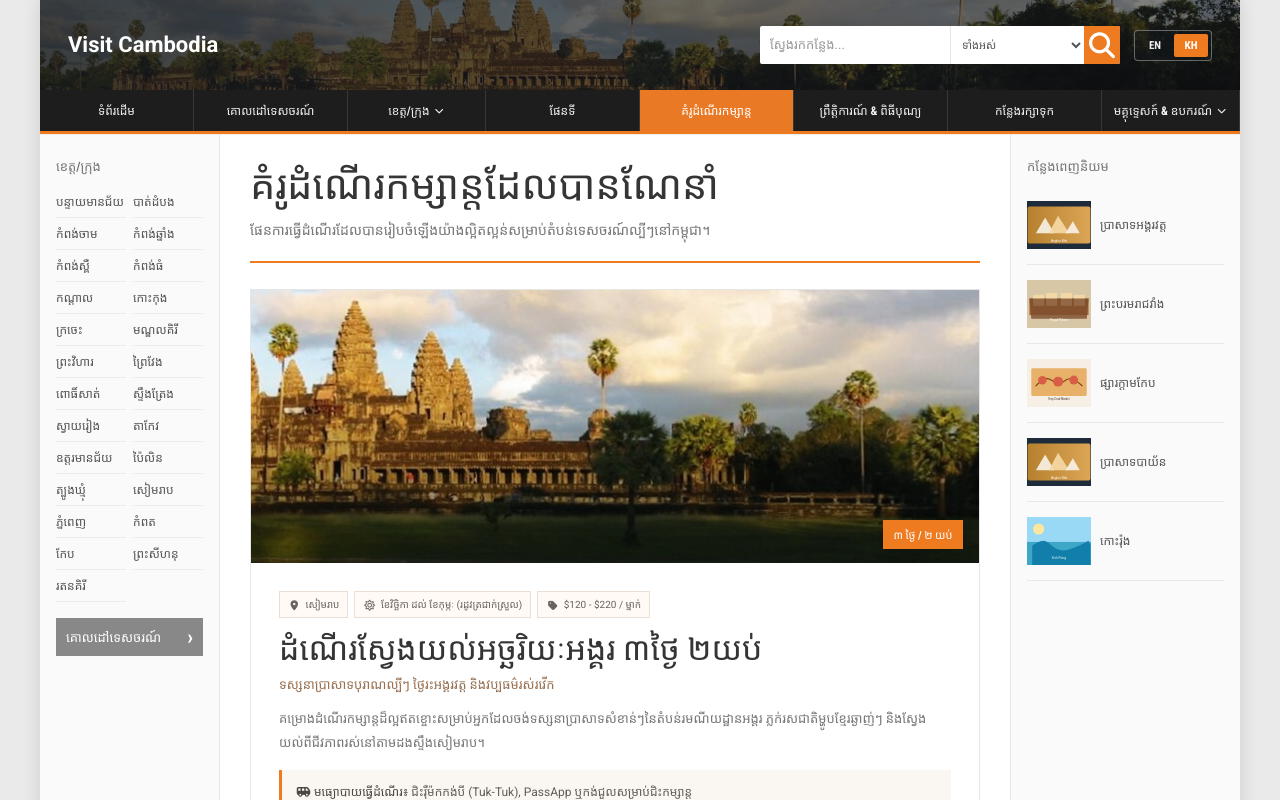
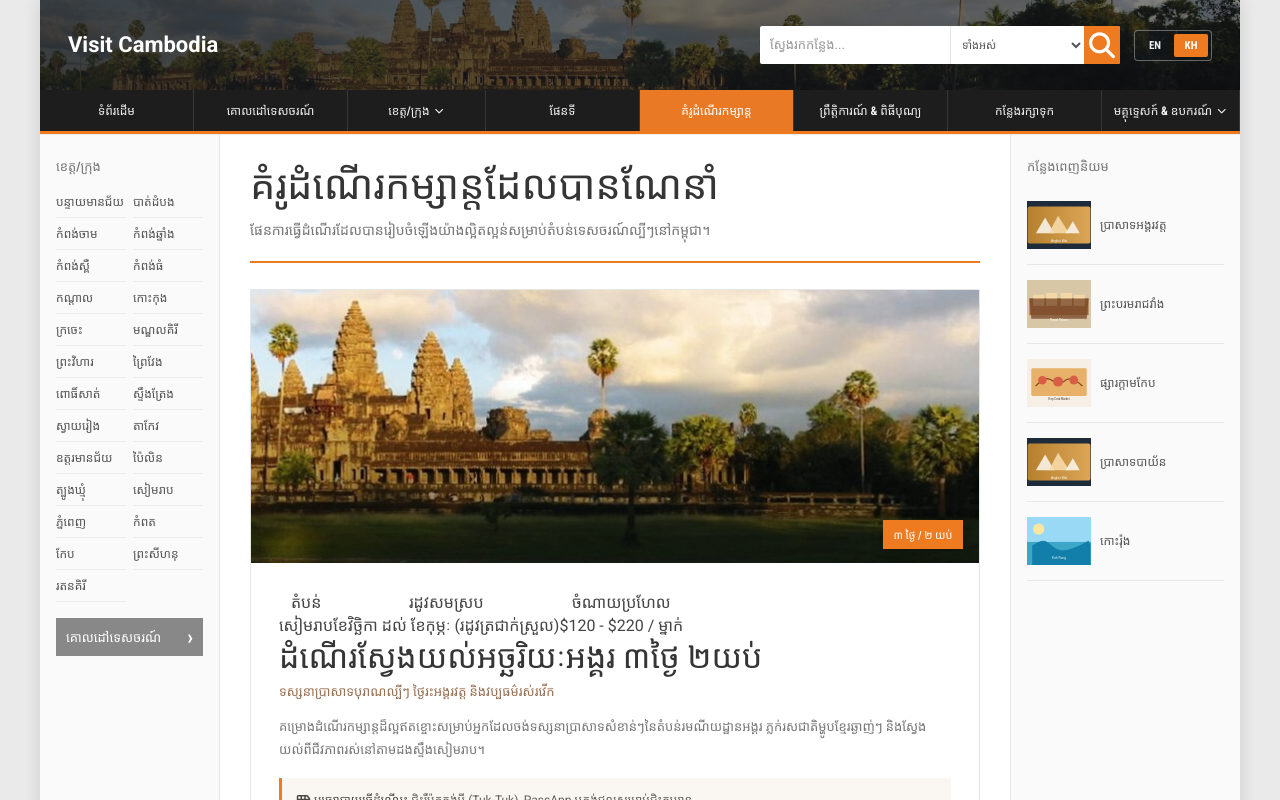
Before and after one commit to sinettork/visite-cambodia, a Next.js app: page /itineraries in a window 1280 px wide. Shown: the top 800 px of the page. Built offline with nearby package versions, Linux system fonts and the light colour scheme; a web font is replaced by a local one.

Commit message:
refactor: use clean summary table for itineraries

```diff
--- a/app/itineraries/page.tsx
+++ b/app/itineraries/page.tsx
@@ -54,10 +54,23 @@ export default async function ItinerariesPage({
                 </div>
 
                 <div className="itinerary-card-body">
-                  <div className="itinerary-meta-tags">
-                    <span className="tag-region"><i className="fa-solid fa-location-dot" aria-hidden="true" /> {region}</span>
-                    <span className="tag-season"><i className="fa-regular fa-sun" aria-hidden="true" /> {bestTime}</span>
-                    <span className="tag-budget"><i className="fa-solid fa-tag" aria-hidden="true" /> {itinerary.estimated_cost_usd}</span>
+                  <div className="itinerary-summary-table-wrap">
+                    <table className="itinerary-summary-table">
+                      <thead>
+                        <tr>
+                          <th>{lang === "km" ? "តំបន់" : "Destination"}</th>
+                          <th>{lang === "km" ? "រដូវសមស្រប" : "Best time"}</th>
+                          <th>{lang === "km" ? "ចំណាយប្រហែល" : "Estimated cost"}</th>
+                        </tr>
+                      </thead>
+                      <tbody>
+                        <tr>
+                          <td>{region}</td>
+                          <td>{bestTime}</td>
+                          <td>{itinerary.estimated_cost_usd}</td>
+                        </tr>
+                      </tbody>
+                    </table>
                   </div>
 
                   <h2>{title}</h2>
```
